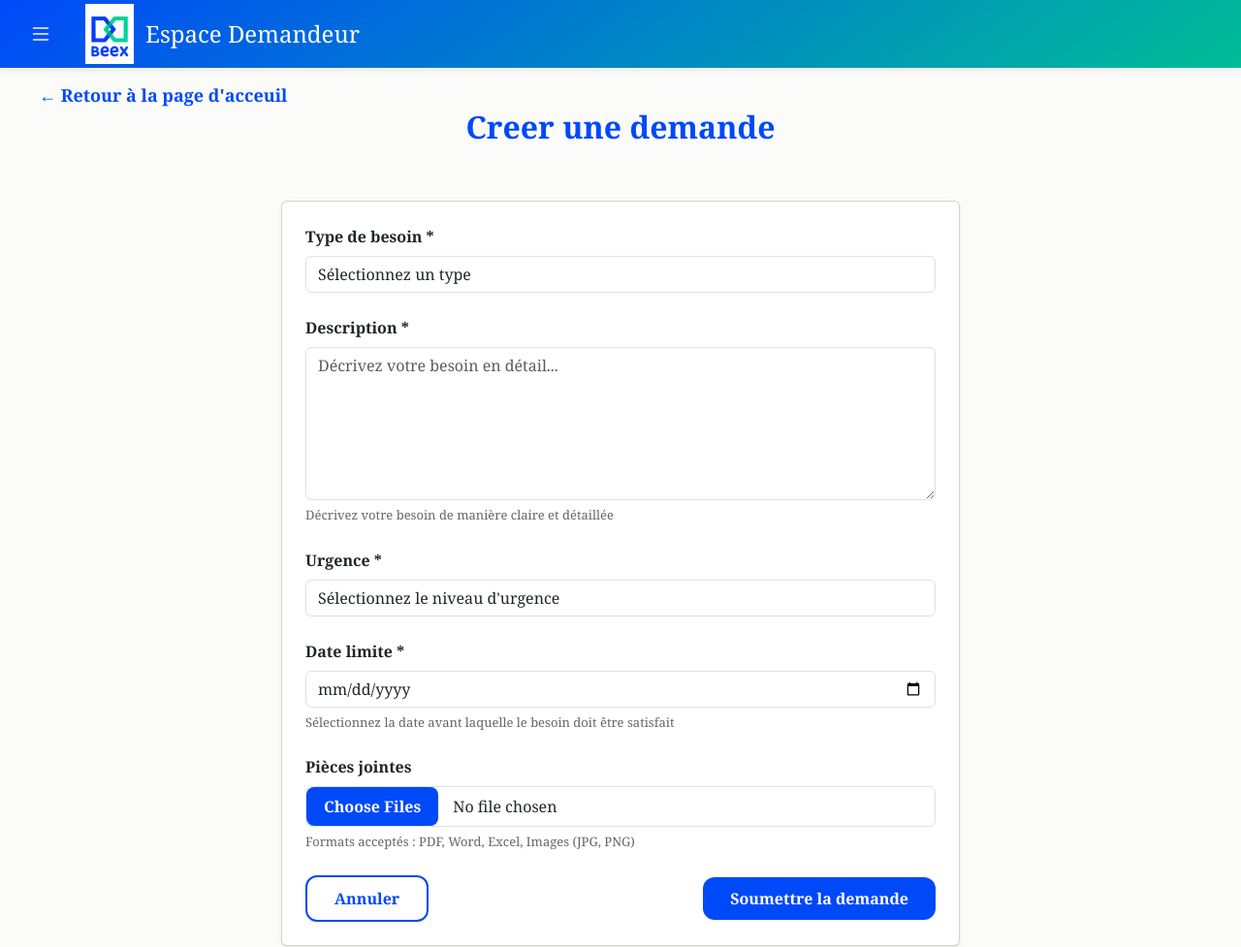
After one commit to hafsach25/git-test, a PHP site: page /creation_demand.php in a window 1280 px wide. The commit adds this page. Shown: the whole page at 97% size. Run offline with PHP 8.4, Linux system fonts and the light colour scheme.

Commit message:
autre modif

```diff
--- a/BEEX/assets/inf_demandeur.css
+++ b/BEEX/assets/inf_demandeur.css
@@ -11,22 +11,15 @@
     color: var(--primary-blue);
     text-decoration: none;
     font-weight: bold;
-    font-size: 16px;
+    font-size: 18px;
     display: inline-block;
-    margin-bottom: 20px;
+    margin-top: 30px;
     transition: color 0.3s;
     font-family:Georgia, 'Times New Roman', Times, serif;
 }
-.main-content {
-    margin-top: 8px;
-    padding: 10px;
-}
-
 .cote{
-    margin-top: 10px;
-    padding: 20px;
-
-
+    margin-top:15px;
+    padding:40px;
 }
 .cote h2{
     text-align: center;
@@ -34,6 +27,31 @@
     color: var(--primary-blue);
     font-family:Georgia, 'Times New Roman', Times, serif;
 
+}
+.main-content {
+    margin-top: 8px;
+    padding: 1px;
+}
+
+
+.card{
+    width: 100%;
+     max-width: 700px;
+
+}
+.form-text-muted{
+
+    font-size: 13px;
+    color: #666;
+    margin-top: 6px;
+
+}
+.form-label{
+    font-weight: bold;
+
+}
+.file-input-wrapper {
+    position: relative;
 }
 .btn-container{
     display: flex;
@@ -43,23 +61,27 @@
 .btn-save {
     background: var(--primary-blue);
     color:white;
-
     padding: 10px 28px;
     font-weight: bold;
     border-radius: 12px;
     border: none;
-    margin-right: 40px;
     font-family:Georgia, 'Times New Roman', Times, serif;
 }
 .btn-cancel{
     background: white;
     color:var(--primary-blue);
-
     padding: 10px 28px;
     font-weight: bold;
     border-radius: 12px;
     border:2px solid var(--primary-blue);
-    margin-left:40px;
+    font-family:Georgia, 'Times New Roman', Times, serif;
+
+}
+.btn-reinit{
+    padding: 10px 28px;
+    font-weight: bold;
+    background: #F0F0F0;
+    border-radius: 12px;
     font-family:Georgia, 'Times New Roman', Times, serif;
 
 }
@@ -68,6 +90,15 @@
 }
 .btn-cancel:hover{
     background: var(--primary-green);
+
+}
+.btn-reinit:hover{
+    background: var(--primary-green);
+
+}
+.form-control{
+      background: #f2f4f7;
+    border: 1px solid #d4d8dd;
 
 }
 .form-control[readonly] {
--- /dev/null
+++ b/BEEX/frontend/demandeur/creation_demand.php
@@ -0,0 +1,100 @@
+<!DOCTYPE html>
+
+<head>
+    <meta charset="UTF-8">
+    <meta name="viewport" content="width=device-width, initial-scale=1.0">
+    <title>Creation du demande</title>
+    <link href="../../bootstrap-5.3.8-dist/css/bootstrap.min.css" rel="stylesheet">
+    <link rel="stylesheet" href="../../assets/inf_demandeur.css">
+</head>
+
+<body>
+    <?php
+       include ("header_menu.php")
+    ?>
+    <div class="cote">
+        <a href="dashboard.php" class="retour_dashboard">← Retour à la page d'acceuil</a>
+        <h2>Creer une demande</h2>
+    </div>
+
+    <div class="main-content">
+        <div class="form-wrapper d-flex justify-content-center">
+            <div class="card shadow-sm p-4">
+                <form>
+                    <!-- Type de besoin -->
+                    <div class="mb-4">
+                        <label for="type_besoin" class="form-label">
+                            Type de besoin
+                            <span class="required-indicator">*</span>
+                        </label>
+                        <select id="type_besoin" name="type_besoin" class="form-control " required>
+                            <option value="" selected>Sélectionnez un type</option>
+                            <option value="infrastructure">Infrastructure IT</option>
+                            <option value="logiciels">Logiciels</option>
+                            <option value="formation">Formation</option>
+                            <option value="equipement">Équipement</option>
+                            <option value="services">Services externes</option>
+                            <option value="autre">Autre</option>
+                        </select>
+                    </div>
+
+                    <!-- Description -->
+                    <div class="mb-4">
+                        <label for="description" class="form-label">
+                            Description
+                            <span class="required-indicator">*</span>
+                        </label>
+                        <textarea id="description" name="description" class="form-control " rows="6"
+                            placeholder="Décrivez votre besoin en détail..." required></textarea>
+                        <div class="form-text-muted">Décrivez votre besoin de manière claire et détaillée</div>
+                    </div>
+
+                    <!-- Urgence -->
+                    <div class="mb-4">
+                        <label for="urgence" class="form-label">
+                            Urgence
+                            <span class="required-indicator">*</span>
+                        </label>
+                        <select id="urgence" name="urgence" class="form-control " required>
+                            <option value="" selected>Sélectionnez le niveau d'urgence</option>
+                            <option value="faible">Faible</option>
+                            <option value="normale">Normale</option>
+                            <option value="haute">Haute</option>
+                            <option value="critique">Critique</option>
+                        </select>
+                    </div>
+
+                    <!-- Date limite -->
+                    <div class="mb-4">
+                        <label for="date_limite" class="form-label">
+                            Date limite
+                            <span class="required-indicator">*</span>
+                        </label>
+                        <input type="date" id="date_limite" name="date_limite" class="form-control" required>
+                        <div class="form-text-muted">Sélectionnez la date avant laquelle le besoin doit être satisfait
+                        </div>
+                    </div>
+
+                    <!-- Pièces jointes -->
+                    <div class="mb-4">
+                        <label for="attachments" class="form-label">
+                            Pièces jointes
+                        </label>
+                        <div class="file-input-wrapper">
+                            <input type="file" id="attachments" name="attachments" class="form-control input-beex"
+                                accept=".pdf,.doc,.docx,.xls,.xlsx,.jpg,.png" multiple>
+                        </div>
+                        <div class="form-text-muted">Formats acceptés : PDF, Word, Excel, Images (JPG, PNG)</div>
+                    </div>
+
+                    <!-- Form Actions -->
+                    <div class="btn-container">
+                        <button type="button" class="btn-cancel">Annuler</button>
+                        <button type="submit" class="btn-save">Soumettre la demande</button>
+                    </div>
+                </form>
+            </div>
+        </div>
+    </div>
+
+</body>
--- a/BEEX/frontend/demandeur/header_menu.php
+++ b/BEEX/frontend/demandeur/header_menu.php
@@ -36,7 +36,7 @@
                 <span class="icon"><i class="bi bi-clock-history"></i></span>
                 <span>Historique</span>
             </a>
-             <a href="#mes_info" class="menu-item">
+             <a href="info_personnelles.php" class="menu-item">
                 <span class="icon"><i class="bi bi-person-circle"></i></span>
                 <span>Mes informations</span>
             </a>
--- a/backend/authentification/auth.php
+++ b/backend/authentification/auth.php
@@ -35,7 +35,7 @@ class Auth {
                 "pass_col"  => "mdps_d",
                 "id_col"    => "id_d",
                 "name_col"  => "nom_complet_d",
-                "dashboard" => "../../BEEX/frontend/demandeur/dashboard.php"
+                "dashboard" => "../../BEEX/frontend/demandeur/info_personnelles.php"
             ],
         ];
 
@@ -56,6 +56,7 @@ class Auth {
                 $_SESSION["role"] = $role["table"];
                 $_SESSION["user_id"] = $user[$role['id_col']];
                 $_SESSION["username"] = $user[$role['name_col']];
+                $_SESSION["email"] = $user[$role['email_col']];
                 echo "<pre>Session: " . htmlspecialchars(print_r($_SESSION, true)) . "</pre>";
                 echo $role["dashboard"];
                 return $role["dashboard"];
```
Also changed, not shown: other parts of BEEX/assets/inf_demandeur.css (+44 -1 lines), BEEX/frontend/demandeur/detail_demand.php (added, +147 -0 lines), BEEX/frontend/demandeur/info_personnelles.php (+53 -14 lines), BEEX/frontend/demandeur/modifier_demand.php (added, +122 -0 lines), backend/demandeur_traitm/check_connect.php (added, +11 -0 lines), backend/demandeur_traitm/recup_detail_demand.php (added, +26 -0 lines), backend/demandeur_traitm/recup_par_email.php (added, +23 -0 lines).
